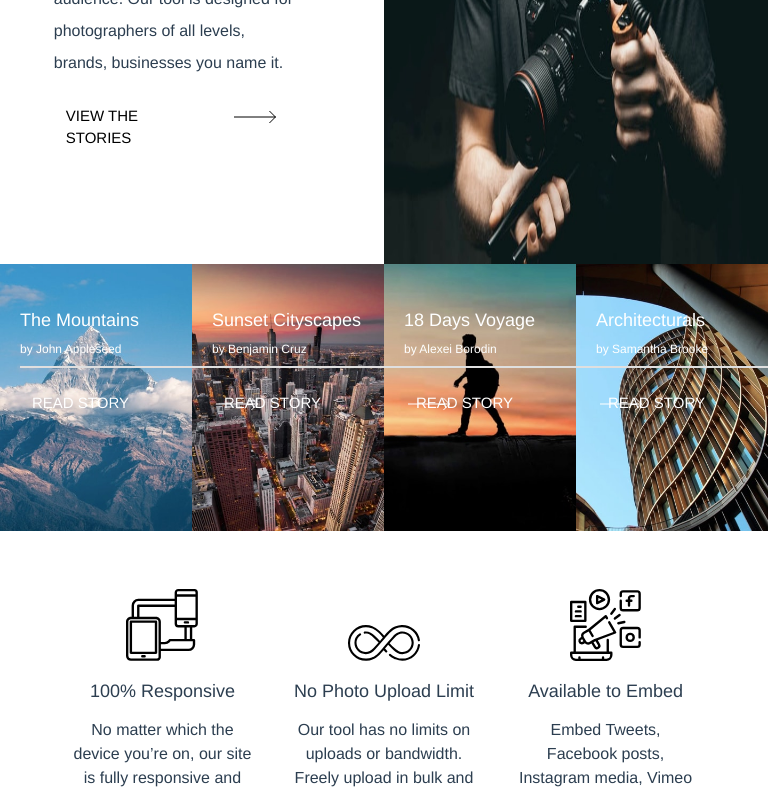
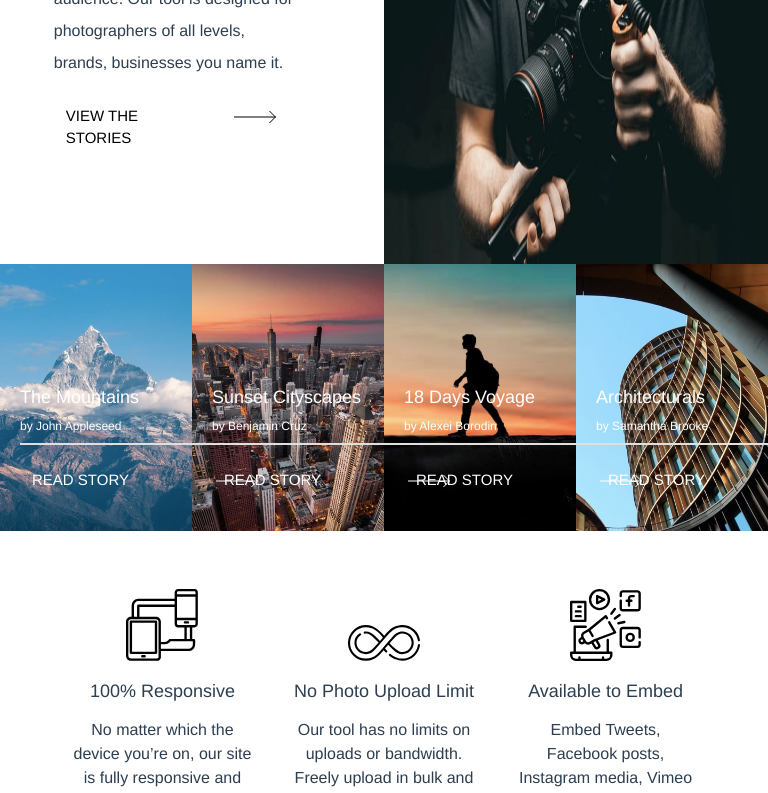
Before and after one commit to clf94-dev/photosnap-vue, a Vue app: page / in a window 768 px wide. Shown: the part 1728-2521 px from the top of the page. Built offline with nearby package versions, Linux system fonts and the light colour scheme.

Commit message:
fixed layout text box

```diff
--- a/src/components/StoriesHome.vue
+++ b/src/components/StoriesHome.vue
@@ -123,19 +123,14 @@ storiesdata: [
   text-align: start;
 }
 
-@media screen and (max-width: 900px) {
+@media screen and (max-width: 900px) and (min-width: 600px) {
   .stories-row .story-cont .text-col {
-    margin-top: -25vw;
+    margin-top: -20vw;
     margin-left: 20px;
   }
 }
 
-@media screen and (max-width: 900px) {
-  .stories-row .story-cont .text-col {
-    margin-top: -30vw;
-    margin-left: 20px;
-  }
-}
+
 
 .stories-row .story-cont .text-col h3 {
   font-size: 18px;
```
